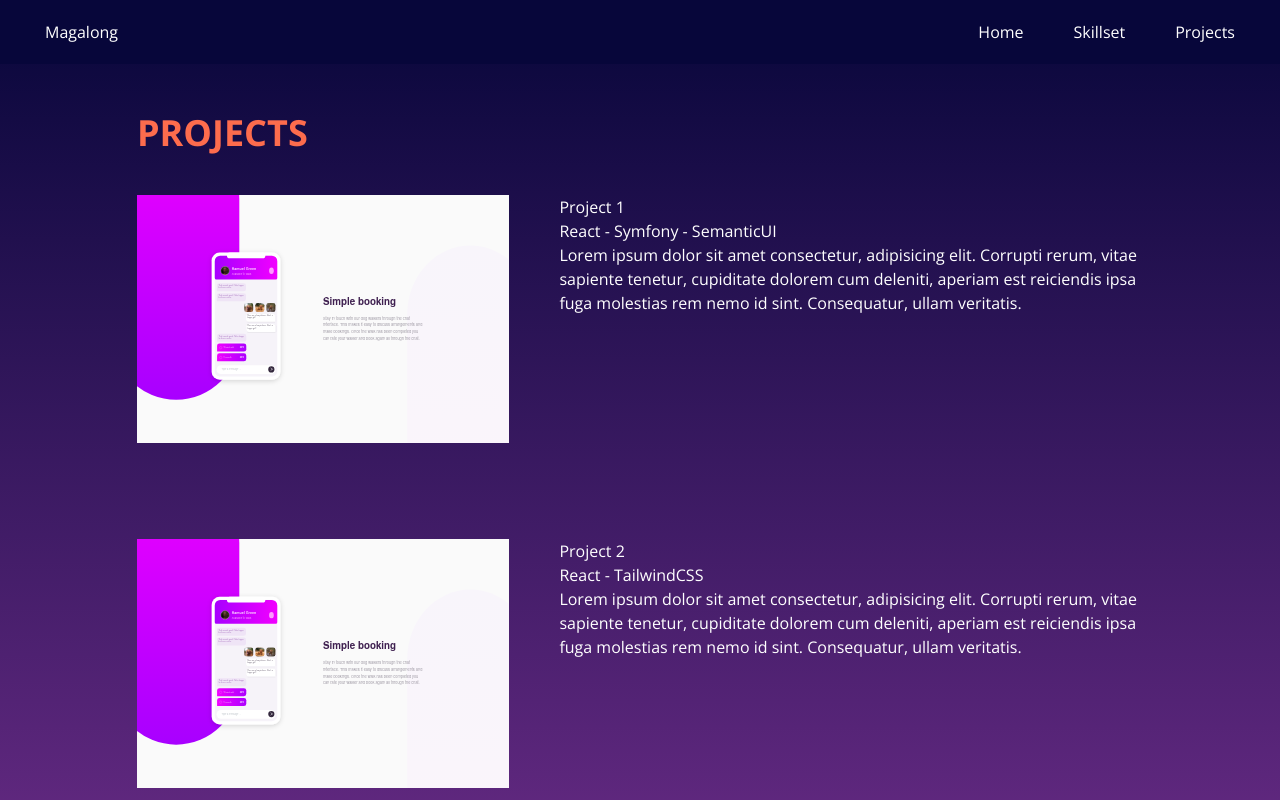
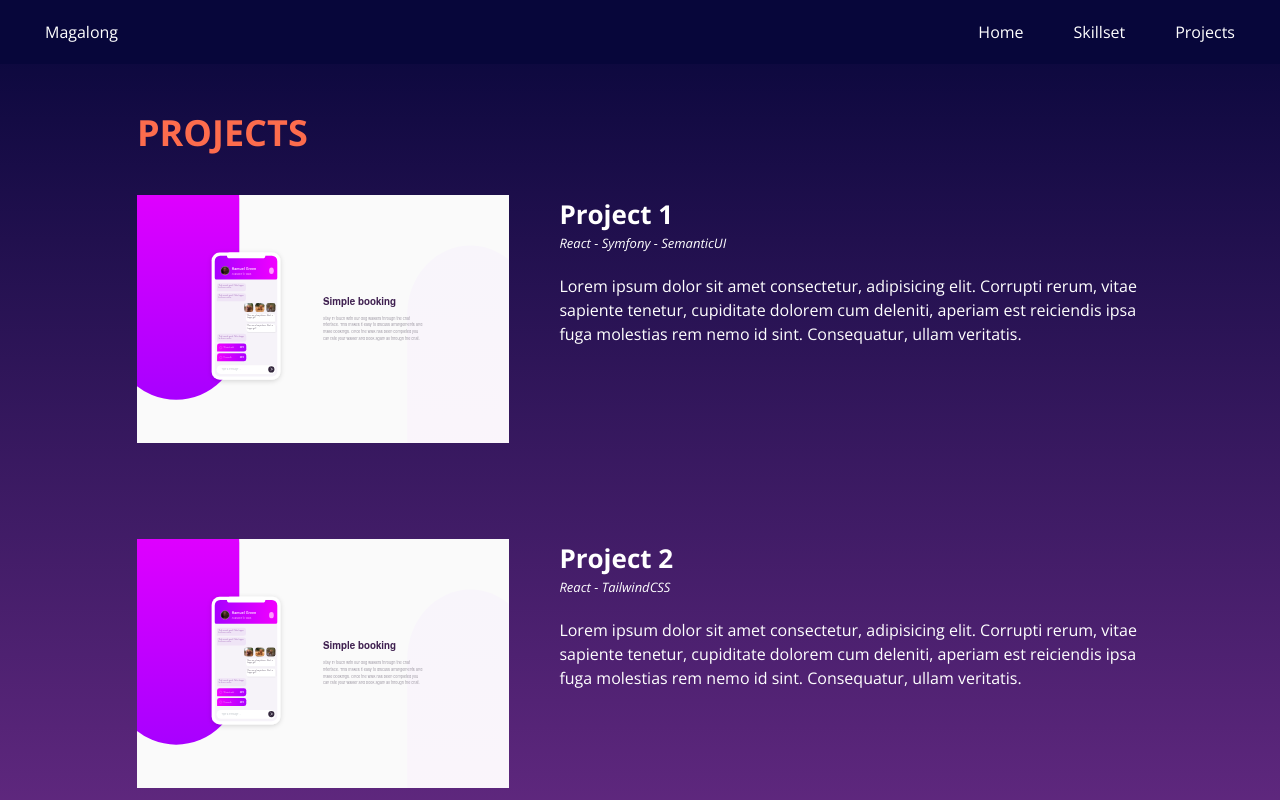
Before and after one commit to bryanmagalong/portfolio, a React (Create React App) app: page /projects in a window 1280 px wide. Shown: the top 800 px of the page. Built offline with nearby package versions, Linux system fonts and the light colour scheme.

Commit message:
feat(ProjectCard): add text and font classes

```diff
--- a/src/components/Projects/ProjectCard.js
+++ b/src/components/Projects/ProjectCard.js
@@ -6,9 +6,9 @@ const ProjectCard = ({ imgSrc, title, techList, description }) => (
       <img src={imgSrc} alt={title} />
     </div>
     <div className="lg:col-span-3">
-      <h2>{title}</h2>
-      <p>{techList.join(' - ')}</p>
-      <p>{description}</p>
+      <h2 className="text-project font-bold lg:text-lg">{title}</h2>
+      <p className="text-techlist italic mb-5">{techList.join(' - ')}</p>
+      <p className="mb-5">{description}</p>
     </div>
   </li>
 );
--- a/tailwind.config.js
+++ b/tailwind.config.js
@@ -37,6 +37,8 @@ module.exports = {
         xl: '2.250em',
         social: '1.313em',
         contact: '2.313em',
+        project: '1.25em',
+        techlist: '0.813em',
       },
       colors: {
         primary: {
```
